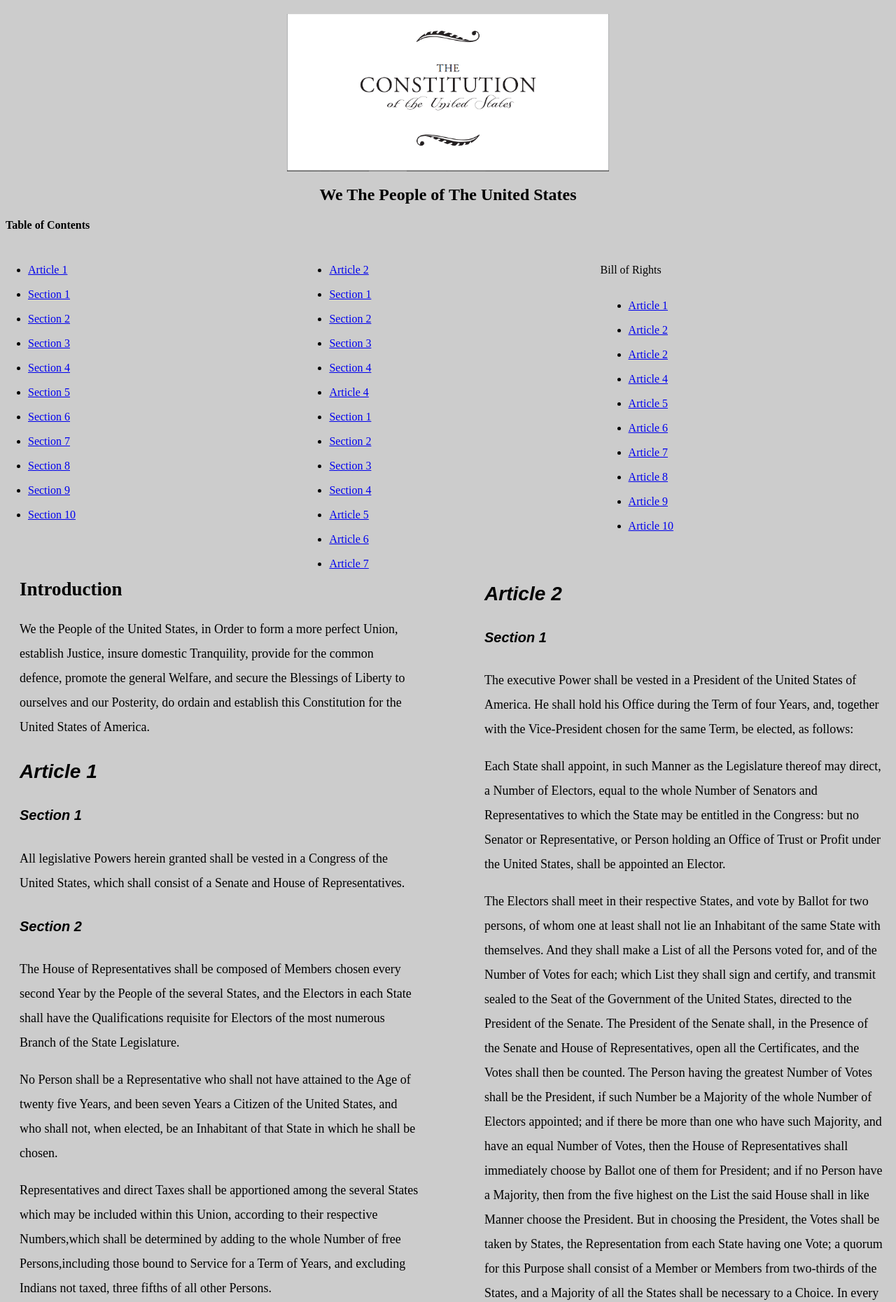
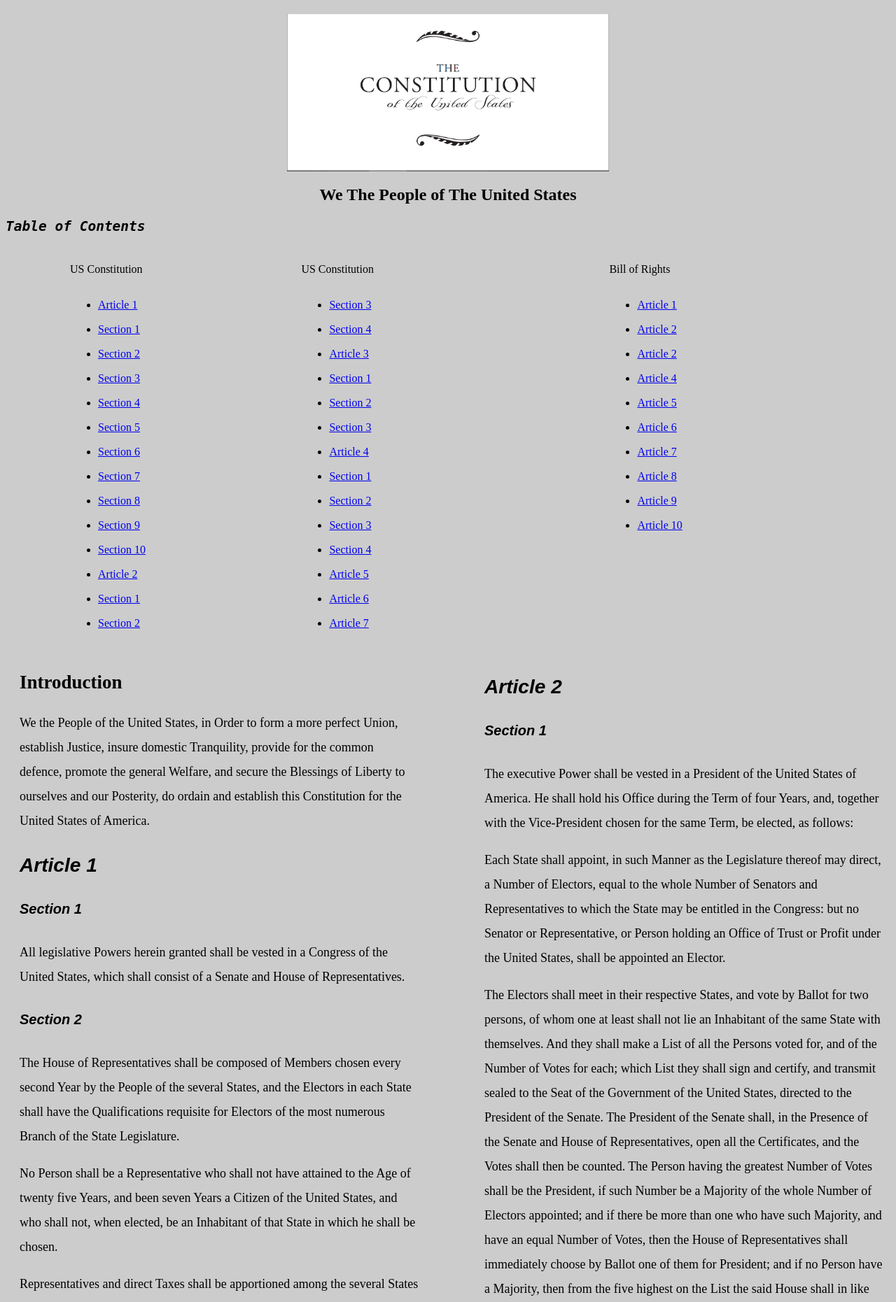
Before and after one commit to amanuel1995/mi349fs16, a PHP site: page / in a window 1280 px wide. Shown: the top 1861 px of the page at 70% size. Run offline with PHP 8.4, Linux system fonts and the light colour scheme.

Commit message:
Finalized Draft

```diff
--- a/week4/us-constitution/css/screen.css
+++ b/week4/us-constitution/css/screen.css
@@ -7,30 +7,33 @@ body {
 }
 
 /* Table of content in 3 columns */
-
+#table_title {
+  font-style: italic;
+  font-family: monospace;
+}
 #column-left {
-    width: 33%;
+    width: 34%;
     left: 0;
     line-height: 35px;
-    white-space: nowrap;
     position: absolute;
-    margin-bottom: 100px;
+    margin-left: 100px;
+    margin-bottom: 120px;
 
 }
 #column-center {
     width: 34%;
     margin-left: 33%;
-    margin-bottom: 50px;
+    margin-bottom: 250px;
     line-height: 35px;
-    white-space: nowrap;
     position: absolute;
 }
 #column-right {
-    width: 33%;
+    width: 32%;
     right: 0;
     line-height: 35px;
     white-space: nowrap;
     position: absolute;
+    margin-bottom: 150px;
 }
 /* center images */
 
@@ -57,7 +60,7 @@ img.center-images {
 #left_content {
     float: left;
     width: 570px;
-    margin-top:450px;
+    margin-top:585px;
     padding: 0px 20px 10px 20px;
     line-height: 35px;
     font-size: 18px;
@@ -65,7 +68,7 @@ img.center-images {
 
 #right_content {
     float: right;
-    margin-top: 450px;
+    margin-top: 585px;
     width: 570px;
     padding: 0px 10px 20px 20px;
     line-height: 35px;
--- a/week4/us-constitution/index.html
+++ b/week4/us-constitution/index.html
@@ -28,62 +28,60 @@
       </section>
 
         <!--a link to take to top/home and table of contents goes here -->
-        <h4> Table of Contents </h4>
+        <h2 id="table_title"> Table of Contents </h2>
         <!-- Section for table of contents -->
 
         <section id="column-left"> <!-- Left third of the table of content-->
-
+          <p> US Constitution </p>
           <nav>  <!-- NAVIGATION TAG-->
             <ul>
               <li><a href="#art1">Article 1</a></li>  <!-- anchor tags for -->
                 <!-- Article 1 sections -->
-                <li><a href="#">Section 1</a></li>
-                <li><a href="#">Section 2</a></li>
-                <li><a href="#">Section 3</a></li>
-                <li><a href="#">Section 4</a></li>
-                <li><a href="#">Section 5</a></li>
-                <li><a href="#">Section 6</a></li>
-                <li><a href="#">Section 7</a></li>
-                <li><a href="#">Section 8</a></li>
-                <li><a href="#">Section 9</a></li>
-                <li><a href="#">Section 10</a></li>
+                <li><a href="#art1sec1">  Section 1</a></li>
+                <li><a href="#art1sec2">  Section 2</a></li>
+                <li><a href="#art1sec3">  Section 3</a></li>
+                <li><a href="#art1sec4">  Section 4</a></li>
+                <li><a href="#art1sec5">  Section 5</a></li>
+                <li><a href="#art1sec6">  Section 6</a></li>
+                <li><a href="#art1sec7">  Section 7</a></li>
+                <li><a href="#art1sec8">  Section 8</a></li>
+                <li><a href="#art1sec9">  Section 9</a></li>
+                <li><a href="#art1sec10">  Section 10</a></li>
+
+                <li><a href="#art2">Article 2</a></li>
+                <!-- Article 2 Sections -->
+                <li><a href="#art2sec1">Section 1</a></li>
+                <li><a href="#art2sec2">Section 2</a></li>
+
               </ul>
             </nav>
           </section>
 
           <section id="column-center">
+            <p> US Constitution </p>
             <nav>
               <ul>
-              <li><a href="#">Article 2</a></li>
-                <!-- Article 2 Sections -- >
-                <li><a href="#">Section 1</a></li>
-                <li><a href="#">Section 2</a></li>
-                <li><a href="#">Section 3</a></li>
-                <li><a href="#">Section 4</a></li>
+                <li><a href="#art2sec3">Section 3</a></li>
+                <li><a href="#art2sec4">Section 4</a></li>
 
-              <li><a href="#">Article 3</a></li>
-                <!-- Article 3 Sections -- >
-                <li><a href="#">Section 1</a></li>
-                <li><a href="#">Section 2</a></li>
-                <li><a href="#">Section 3</a></li>
+                <!-- Article 3 Sections -->
+                <li><a href="#art3">Article 3</a></li>
+                <li><a href="#art3sec1">Section 1</a></li>
+                <li><a href="#art3sec2">Section 2</a></li>
+                <li><a href="#art3sec3">Section 3</a></li>
 
-              <li><a href="#">Article 4</a></li>
-              <!-- Article 4 sections -->
-                <li><a href="#">Section 1</a></li>
-                <li><a href="#">Section 2</a></li>
-                <li><a href="#">Section 3</a></li>
-                <li><a href="#">Section 4<a/></li>
 
-              <li><a href="#">Article 4</a></li>
-                <!-- Article 5 sections -->
-                <li><a href="#">Section 1</a></li>
-                <li><a href="#">Section 2</a></li>
-                <li><a href="#">Section 3</a></li>
-                <li><a href="#">Section 4<a/></li>
+                <!-- Article 4 sections -->
+                <li><a href="#art4">Article 4 </a></li>
+                <li><a href="#art4sec1">Section 1</a></li>
+                <li><a href="#art4sec2">Section 2</a></li>
+                <li><a href="#art4sec3">Section 3</a></li>
+                <li><a href="#art4sec4">Section 4</a></li>
 
-              <li><a href="#">Article 5 </a> </li>
-              <li><a href="#">Article 6 </a> </li>
-              <li><a href="#">Article 7 </a> </li>
+                <!-- Article 5-7 sections -->
+                <li><a href="#art5">Article 5 </a> </li>
+                <li><a href="#art6">Article 6 </a> </li>
+                <li><a href="#art7">Article 7 </a> </li>
 
             </ul>
           </nav> <!-- end of the navigation for US Constitution --> <!-- center columns --> <!-- center column-->
@@ -93,22 +91,21 @@
           <p> Bill of Rights </p>
           <nav>  <!-- NAVIGATION TAG-->
             <ul>
-              <li><a href="#">Article 1</a></li>
-              <li><a href="#">Article 2</a> </li>
-              <li><a href="#">Article 2</a> </li>
-              <li><a href="#">Article 4</a> </li>
-              <li><a href="#">Article 5</a> </li>
-              <li><a href="#">Article 6</a> </li>
-              <li><a href="#">Article 7</a> </li>
-              <li><a href="#">Article 8</a> </li>
-              <li><a href="#">Article 9</a> </li>
-              <li><a href="#">Article 10</a> </li>
+              <li><a href="#bill1">Article 1</a></li>
+              <li><a href="#bill2">Article 2</a> </li>
+              <li><a href="#bill3">Article 2</a> </li>
+              <li><a href="#bill4">Article 4</a> </li>
+              <li><a href="#bill5">Article 5</a> </li>
+              <li><a href="#bill6">Article 6</a> </li>
+              <li><a href="#bill7">Article 7</a> </li>
+              <li><a href="#bill8">Article 8</a> </li>
+              <li><a href="#bill9">Article 9</a> </li>
+              <li><a href="#bill10">Article 10</a> </li>
             </ul>
           </nav>
         </section>
 
 <!-- main artile comes below this -->
-    <section
 
      <section id="left_content">
 
@@ -119,7 +116,7 @@
         Constitution for the United States of America. </p>
 
         <section id="article-num">
-          <h3> Article 1</h3> <!-- Article 1 -->
+          <h3 id="art1"> Article 1</h3> <!-- Article 1 -->
         </section>
 
         <section id="section-num">
@@ -135,7 +132,7 @@
         </article>
 
         <section id="section-num">
-          <h4> Section 2 </h4>
+          <h4 id="art1sec2"> Section 2 </h4>
         </section>
 
         <article id="article-style">
@@ -155,7 +152,7 @@
           </article>
 
         <section id="section-num">
-          <h4> Section 3 </h4>
+          <h4 id="art1sec3"> Section 3 </h4>
         </section>
         <article id="article-style">
 
@@ -177,7 +174,7 @@
         </article>
 
         <section id="section-num">
-          <h4> Section 4 </h4>
+          <h4 id="art1sec4"> Section 4 </h4>
         </section>
 
         <article id="article-style">
@@ -187,7 +184,7 @@
         </article>
 
         <section id="section-num">
-          <h4> Section 5</h4>
+          <h4 id="art1sec5"> Section 5</h4>
         </section>
         <article id="article-style">
           <p>Each House shall be the Judge of the Elections, Returns and Qualifications of its own Members, and a Majority of each shall constitute a Quorum to do Business; but a smaller number may adjourn from day to day, and may be authorized to compel the Attendance of absent Members, in such Manner, and under such Penalties as each House may provide. </p>
@@ -198,7 +195,7 @@
         </article>
 
       <section id="section-num">
-        <h4> Section 6</h4>
+        <h4 id="art1sec6"> Section 6</h4>
       </section>
 
       <article id="article-style">
@@ -208,7 +205,7 @@
       </article>
 
       <section id="section-num">
-        <h4> Section 7</h4>
+        <h4 id="art1sec7"> Section 7</h4>
       </section>
 
       <article id="article-style">
@@ -220,7 +217,7 @@
       </article>
 
       <section id="section-num">
-        <h4>Section 8 </h4>
+        <h4 id="art1sec8">Section 8 </h4>
       </section>
 
       <article id="article-style">
@@ -262,7 +259,7 @@
       </article>
 
       <section id="section-num">
-        <h4> Section 9</h4>
+        <h4 id="art1sec9"> Section 9</h4>
       </section>
 
       <article id="article-style">
@@ -284,7 +281,7 @@
       </article>
 
       <section id="section-num">
-        <h4> Section 10<h4>
+        <h4 id="art1sec10"> Section 10<h4>
       </section>
 
       <article id="article-style">
@@ -302,11 +299,11 @@
      <section id="right_content">
 
      <section id="article-num">
-       <h3>Article 2</h3> <!-- Article 2 -->
+       <h3 id="art2">Article 2</h3> <!-- Article 2 -->
      </section>
 
      <section id="section-num">
-       <h4>Section 1</h4>
+       <h4 id="art2sec1">Section 1</h4>
      </section>
 
      <article id="article-style">
@@ -330,7 +327,7 @@
      </article>
 
      <section id="section-num">
-       <h4>Section 2</h4>
+       <h4 id="art2sec2">Section 2</h4>
      </section>
 
      <article>
@@ -342,7 +339,7 @@
      </article>
 
      <section id="section-num">
-       <h4>Section 3</h4>
+       <h4 id="art2sec3">Section 3</h4>
      </section>
 
      <article id="article-style">
@@ -350,7 +347,7 @@
      </article>
 
      <section id="section-num">
-       <h4>Section 4</h4>
+       <h4 id="art2sec4">Section 4</h4>
      </section>
 
      <article id="article-style">
@@ -358,11 +355,11 @@
      </article>
 
      <section id="article-num">
-       <h3>Article 3</h3> <!-- Article 3 -->
+       <h3 id="art3">Article 3</h3> <!-- Article 3 -->
 
      </section>
      <section id="section-num">
-       <h4>Section 1</h4>
+       <h4 id="art3sec1">Section 1</h4>
      </section>
 
      <article id="article-style">
@@ -370,7 +367,7 @@
      </article>
 
      <section id="section-num">
-       <h4>Section 2</h4>
+       <h4 id="art3sec2">Section 2</h4>
      </section>
 
      <article id="article-style">
@@ -383,7 +380,7 @@
      </article>
 
      <section id="section-num">
-       <h4>Section 3</h4>
+       <h4 id="art3sec3">Section 3</h4>
      </section>
 
      <article id="article-style">
@@ -393,11 +390,11 @@
      </article>
 
      <section id="article-num">
-       <h3>Article 4</h3> <!-- Article 4 -->
+       <h3 id="art4">Article 4</h3> <!-- Article 4 -->
      </section>
 
      <section id="section-num">
-       <h4>Section 1</h4>
+       <h4 id="art4sec1">Section 1</h4>
      </section>
 
      <article id="article-style">
@@ -405,7 +402,7 @@
      </article>
 
      <section id="section-num">
-       <h4>Section 2</h4>
+       <h4 id="art4sec2">Section 2</h4>
      </section>
 
      <article id="article-style">
@@ -417,7 +414,7 @@
      </article>
 
      <section id="section-num">
-       <h4>Section 3</h4>
+       <h4 id="art4sec3">Section 3</h4>
      </section>
 
      <article id="article-style">
@@ -427,7 +424,7 @@
      </article>
 
      <section id="section-num">
-       <h4>Section 4</h4>
+       <h4 id="art4sec4">Section 4</h4>
      </section>
 
      <article id="article-style">
@@ -435,7 +432,7 @@
      </article>
 
      <section id="article-num">
-       <h3>Article 5</h3> <!-- Article 5 -->
+       <h3 id="art5">Article 5</h3> <!-- Article 5 -->
      </section>
 
      <article id="article-style">
@@ -444,7 +441,7 @@
 
 
      <section id="article-num">
-       <h3>Article 6</h3> <!-- Article 6 -->
+       <h3 id="art6">Article 6</h3> <!-- Article 6 -->
      </section>
 
      <article id="article-style">
@@ -456,7 +453,7 @@
      </article>
 
      <section id="article-num">
-       <h4>Article 7</h4>
+       <h4 id="art7">Article 7</h4>
      </section>
 
      <article id="article-style">
@@ -504,7 +501,7 @@
       <h1><center>THE AMENDMENTS TO THE CONSTITUTION OF THE UNITED STATES AS RATIFIED BY THE STATES</center></h1>
 
       <section id="article-num">
-        <h3> Amendment I </h3> <!-- Amendment 1 -->
+        <h3 id="bill1"> Amendment I </h3> <!-- Amendment 1 -->
       </section>
 
       <article id="article-style">
@@ -512,7 +509,7 @@
       </article>
 
       <section id="article-num">
-        <h3> Amendment II </h3><!-- Amendment 2 -->
+        <h3 id="bill2"> Amendment II </h3><!-- Amendment 2 -->
       </section>
 
       <article id="article-style">
@@ -520,7 +517,7 @@
       </article>
 
       <section id="article-num">
-        <h3> Amendment III </h3><!-- Amendment 3 -->
+        <h3 id="bill3"> Amendment III </h3><!-- Amendment 3 -->
       </section>
 
       <article id="article-style">
@@ -528,7 +525,7 @@
       </article>
 
       <section id="article-num">
-        <h3> Amendment IV </h3><!-- Amendment 4 -->
+        <h3 id="bill4"> Amendment IV </h3><!-- Amendment 4 -->
       </section>
 
       <article id="article-style">
@@ -536,7 +533,7 @@
       </article>
 
       <section id="article-num">
-        <h3> Amendment V </h3><!-- Amendment 5 -->
+        <h3 id="bill5"> Amendment V </h3><!-- Amendment 5 -->
       </section>
 
       <article id="article-style">
@@ -544,7 +541,7 @@
       </article>
 
       <section id="article-num">
-        <h3> Amendment VI </h3><!-- Amendment 6 -->
+        <h3 id="bill6"> Amendment VI </h3><!-- Amendment 6 -->
       </section>
 
       <article id="article-style">
@@ -552,7 +549,7 @@
       </article>
 
       <section id="article-num">
-        <h3> Amendment VII </h3><!-- Amendment 7 -->
+        <h3 id="bill7"> Amendment VII </h3><!-- Amendment 7 -->
       </section>
 
       <article id="article-style">
@@ -560,7 +557,7 @@
       </article>
 
       <section id="article-num">
-        <h3> Amendment VIII </h3><!-- Amendment 8 -->
+        <h3 id="bill8"> Amendment VIII </h3><!-- Amendment 8 -->
       </section>
 
       <article id="article-style">
@@ -568,7 +565,7 @@
       </article>
 
       <section id="article-num">
-        <h3> Amendment IX </h3><!-- Amendment 9 -->
+        <h3 id="bill9"> Amendment IX </h3><!-- Amendment 9 -->
       </section>
 
       <article id="article-style">
@@ -576,7 +573,7 @@
       </article>
 
       <section id="article-num">
-        <h3> Amendment X </h3><!-- Amendment 10 -->
+        <h3 id="bill10"> Amendment X </h3><!-- Amendment 10 -->
       </section>
 
       <article id="article-style">
@@ -587,7 +584,7 @@
 
       <nav>
         <ul>
-          <li> <a href="#top"> Top </a>
+          <li> <a href="#top"> Back to Top </a>
           </li>
         </ul>
       </nav>
```
